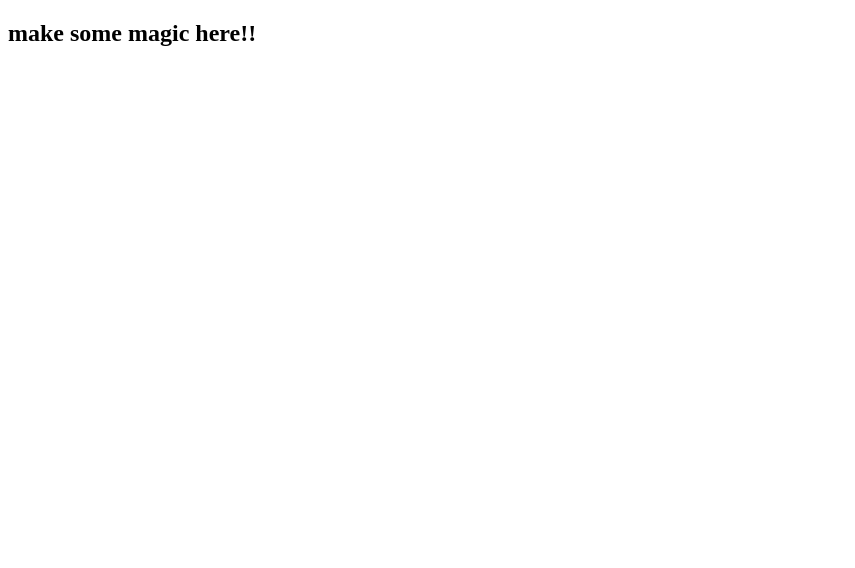
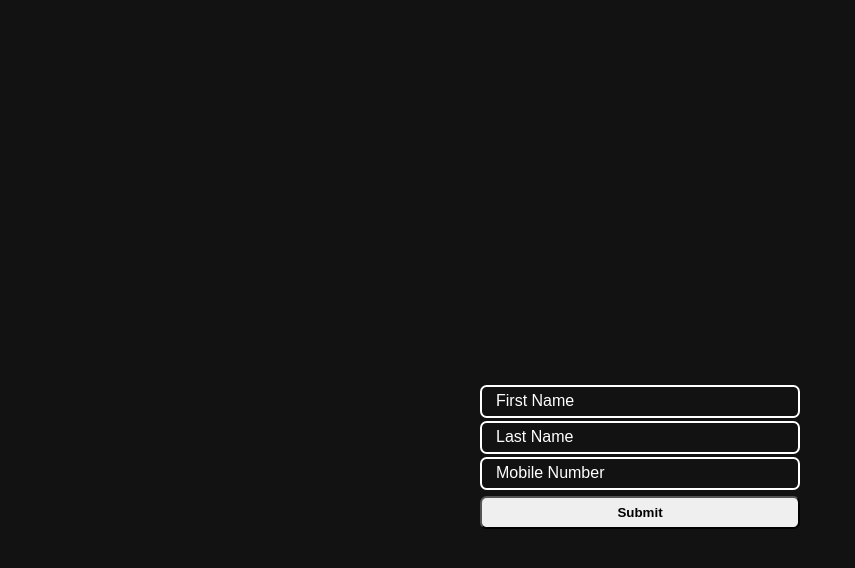
Before and after one commit to horlayeanca/circle-57-Phonie, a plain HTML site: page index.html in a window 1280 px wide. Shown: the whole page, without its empty margins (0-855 px from the left). Drawn offline with Linux system fonts and the light colour scheme.

Commit message:
project form created.

```diff
--- a/index.html
+++ b/index.html
@@ -4,13 +4,30 @@
     <meta charset="UTF-8">
     <meta http-equiv="X-UA-Compatible" content="IE=edge">
     <meta name="viewport" content="width=device-width, initial-scale=1.0">
-    <title>Name of chosen challenge</title>
+    <title>Phonie</title>
 
     <link rel="stylesheet" href="style.css">
 </head>
 <body>
 
-    <h2>make some magic here!!</h2>
+  <body>
+    <div class="container">
+        <div class="box">
+                <form action="">
+                    <input type="text" id="fname" autocomplete="off"
+                    placeholder=" " class="form_input">
+                    <label for="fname">First Name</label> <br> <br>
+                    <input type="text" id="lname" autocomplete="off"
+                    placeholder=" " class="form_input">
+                    <label for="lname">Last Name</label> <br> <br>
+                    <input type="tel" id="phone" autocomplete="off"
+                    placeholder=" " class="form_input">
+                    <label for="phone" class="phone">Mobile Number</label><br><br>
+                    <button type="submit">Submit</button>
+                </form>
+        </div>
+    </div>
+</body>
 
     <!-- // ============= EEND DO NOT EDIT ============== // -->
     <script src="index.mjs" type="module"></script>
--- a/style.css
+++ b/style.css
@@ -0,0 +1,77 @@
+* {
+    margin: 0;
+    padding: 0;
+    box-sizing: border-box;
+}
+
+body {
+    background-color: #121212;
+    display: flex;
+    justify-content: center;
+    align-items: center;
+    height: 100vh;
+}
+
+.container {
+    display: flex;
+    width: 90%;
+    max-width: 20em;
+    height: 2.5em;
+    position: relative;
+}
+
+.form_input {
+    position: absolute;
+    height: 2.5em;
+    width: 100%;
+    background: #121212;
+    border: 2px solid #fff;
+    border-radius: 0.5em;
+    outline: none;
+    color: #fff;
+    padding-left: 1em;
+    margin-top: 5px;
+}
+
+label {
+    position: relative;
+    background: #121212;
+    color: #fff;
+    font-family: sans-serif;
+    left: 1em;
+    top: 0.75em;
+    cursor: text;
+    transition: top 350ms ease-out,
+    font-size 350ms ease-out;
+}
+
+button {
+    width: 320px;
+    height: 2.5em;
+    border-radius: 0.5em;
+    margin-top: 8px;
+    transition: .3s;
+    font-family: sans-serif;
+    font-weight: bold;
+}
+
+button:hover {
+    background-color: #2394cd;
+}
+
+.form_input:hover {
+    border: 2px solid rgba(255, 255, 255, 0.5);
+}
+
+.form_input:focus {
+    border: 2px solid #00ffff;
+}
+
+input[type="text"]:focus ~ label,
+.form_input:not(:placeholder-shown).form_input:not(:focus) ~ label
+{
+    top: -0.5em;
+    font-size: 0.75rem;
+    /* padding: 0 0.125em; */
+    padding: 0 0.5em;
+}
```
Also changed, not shown: 2 other files.
